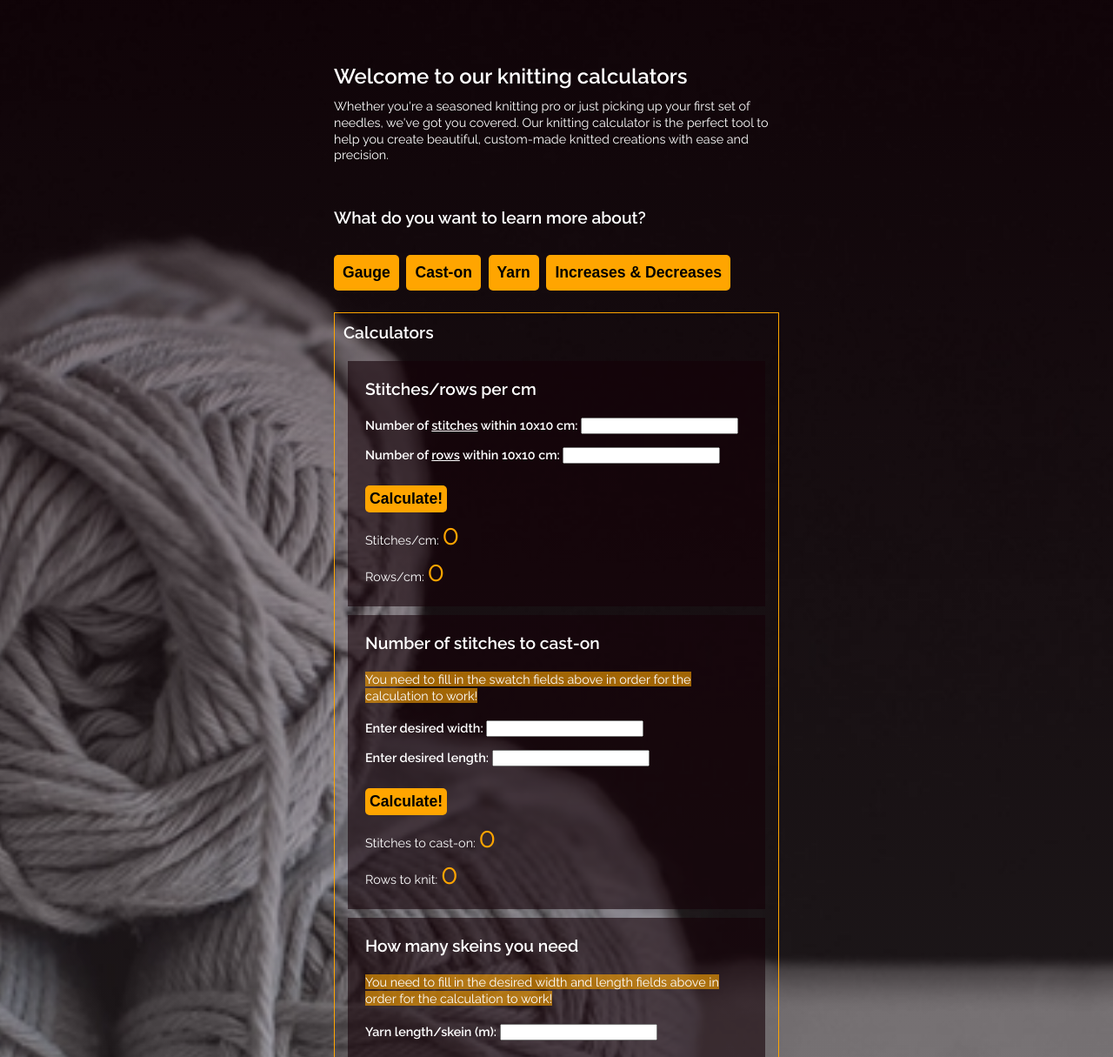
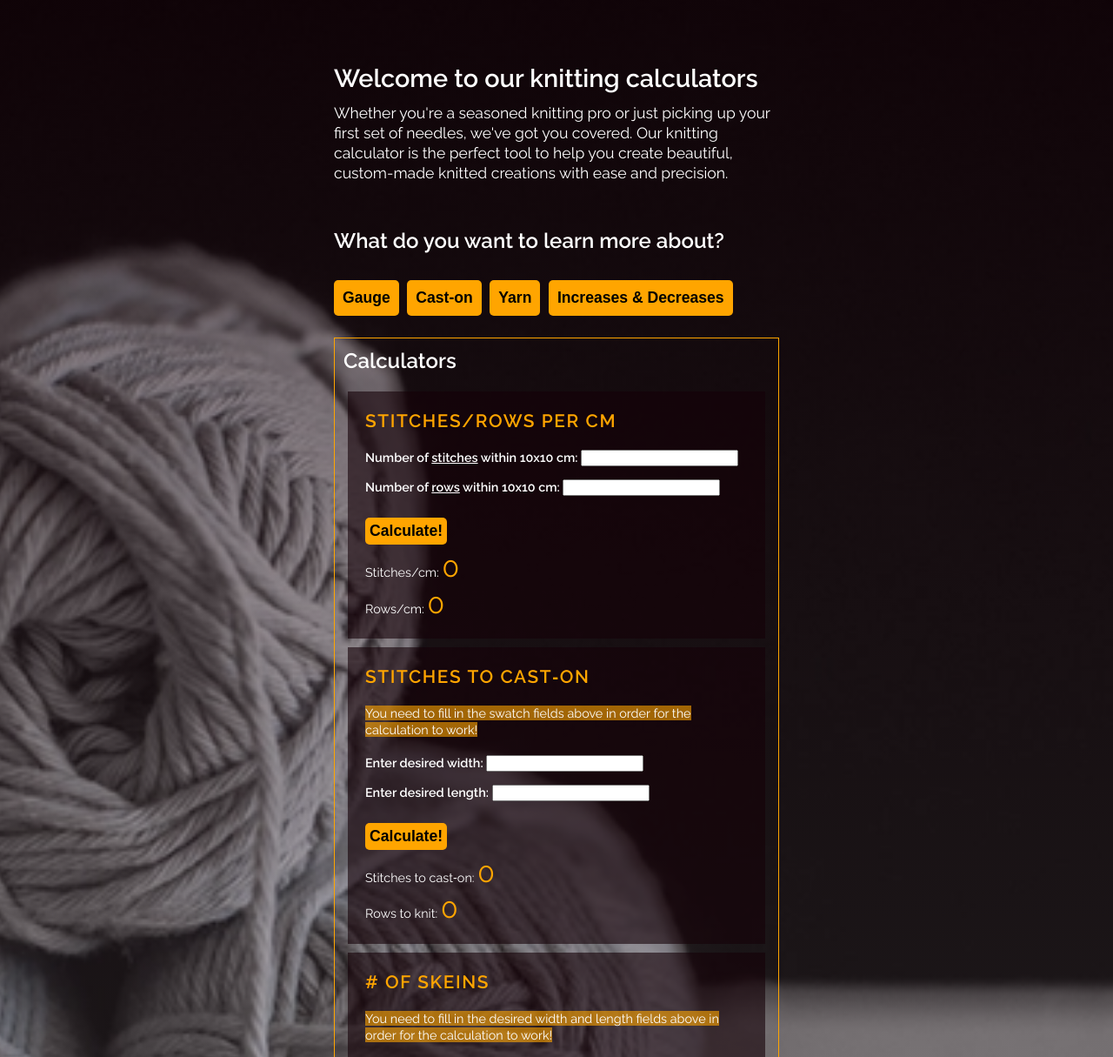
Before and after one commit to CharlottaG/knit-calculators, a plain HTML site: page index.html in a window 1280 px wide. Shown: the part 72-1287 px from the top of the page at 87% size. Drawn offline with Linux system fonts and the light colour scheme.

Commit message:
Add &#8209; to not break hyphenated words

```diff
--- a/assets/css/style.css
+++ b/assets/css/style.css
@@ -23,18 +23,26 @@ body {
 
 h1 {
     font-family: 'Patrick Hand', cursive;
-    font-size: 2rem;
+    font-size: 2.2rem;
     color: white;
 }
 
 h2 {
-    font-size: 1.5rem;
+    font-size: 1.8rem;
     margin: 10px 0px;
 }
 
-h3 {
-    font-size: 1.2rem;
+h3, h4 {
+    font-size: 1.5rem;
     margin-bottom: 20px;
+}
+
+h5 {
+    font-size: 1.3rem;
+    margin-bottom: 20px;
+    color: orange;
+    text-transform: uppercase;
+    letter-spacing: 0.1rem;
 }
 
 label {
@@ -64,6 +72,10 @@ main {
         url(../images/background.webp) no-repeat center center/cover;
     ;
     padding: 10%;
+}
+
+#intro {
+    font-size: 1.1rem;
 }
 
 .black-bkgr {
--- a/index.html
+++ b/index.html
@@ -52,10 +52,10 @@
       </section>
       <!-- User input section -->
       <section id="user-input" class="input-box">
-        <h3>Calculators</h3>
+        <h4>Calculators</h4>
         <!-- Swatch-->
         <div class="calc-section">
-          <h3>Stitches/rows per cm</h3>
+          <h5>Stitches/rows per cm</h5>
           <label for="user-swatch-stitches"
             >Number of <u>stitches</u> within 10x10 cm: </label
           ><input type="number" id="user-swatch-stitches" required>
@@ -73,7 +73,7 @@
         </div>
         <!-- Cast-on-->
         <div class="calc-section" id="cast-on-section">
-          <h3>Number of stitches to cast-on</h3>
+          <h5>Stitches to cast&#8209;on</h5>
           <p>
             <em>
               You need to fill in the swatch fields above in order for the
@@ -89,14 +89,14 @@
           <br>
           <button id="btn-calc-cast-on" class="calc-done-check">Calculate!</button>
           <p>
-            Stitches to cast-on:
+            Stitches to cast&#8209;on:
             <span id="stitches-to-cast-on" class="result"> 0 </span>
           </p>
           <p>Rows to knit: <span id="rows-to-knit" class="result"> 0 </span></p>
         </div>
         <!-- Yarn-->
         <div class="calc-section" id="yarn-section">
-          <h3>How many skeins you need</h3>
+          <h5># of skeins</h5>
           <p>
             <em>
               You need to fill in the desired width and length fields above in
@@ -119,7 +119,7 @@
         </div>
         <!-- Increase/Decrease-->
         <div class="calc-section" id="increase-decrease-section">
-          <h3>How to evenly increase or decrease</h3>
+          <h5>Evenly increase or decrease</h5>
           <label for="current-stitch-count"
             >Your current number of stitches: </label
           ><input type="number" id="current-stitch-count" required>
@@ -155,7 +155,7 @@
       <!-- Modals -->
       <section id="modal-gauge" class="modal black-bkgr">
         <div class="modal-heading">
-          <h3>Calculate your gauge</h3><span class="close-modal" onclick="closeModalGauge()"> X</span>
+          <h5>Calculate your gauge</h5><span class="close-modal" onclick="closeModalGauge()"> X</span>
         </div>
         <div>
             <p><strong>Step 1: Cast On</strong><br>
@@ -187,7 +187,7 @@
 
       <section id="modal-cast-on" class="modal black-bkgr">
         <div class="modal-heading">
-            <h3>Calculate stitches to cast-on</h3><span class="close-modal" onclick="closeModalCastOn()"> X</span>
+            <h5>Calculate stitches to cast&#8209;on</h5><span class="close-modal" onclick="closeModalCastOn()"> X</span>
         </div>
         <div>
           <p>
@@ -212,7 +212,7 @@
 
       <section id="modal-yarn" class="modal black-bkgr">
         <div class="modal-heading">
-            <h3>Calculate skeins needed</h3><span class="close-modal" onclick="closeModalYarn()"> X</span>
+            <h5>Calculate skeins needed</h5><span class="close-modal" onclick="closeModalYarn()"> X</span>
         </div>
           <p>
             To calculate how much yarn you'll need for a knitting project,
@@ -225,7 +225,7 @@
 
       <section id="modal-increase-decrease" class="modal black-bkgr">
         <div class="modal-heading">
-            <h3>Calculate increases and decreases</h3><span class="close-modal" onclick="closeModalIncreseDecrease()"> X</span>
+            <h5>Calculate increases and decreases</h5><span class="close-modal" onclick="closeModalIncreseDecrease()"> X</span>
         </div>
           <p>
             Keep in mind that the type of increase or decrease you use (e.g.,
```
